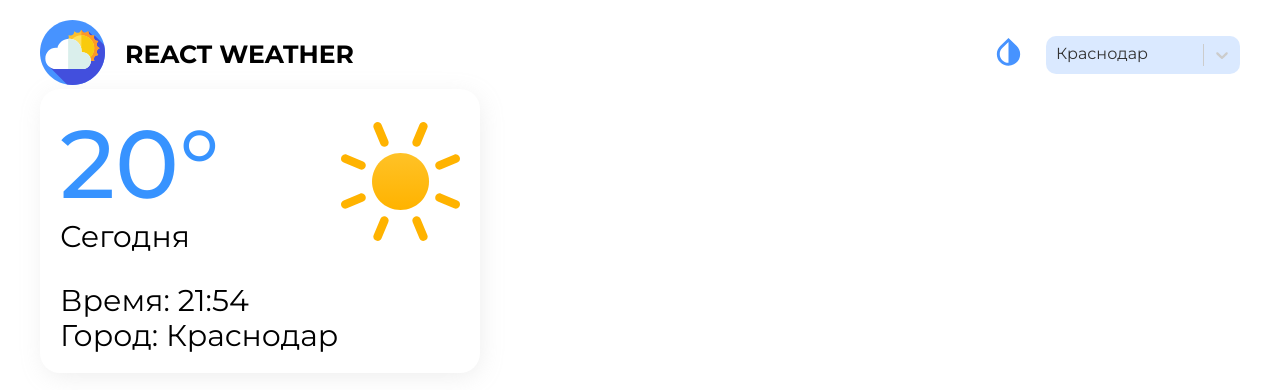
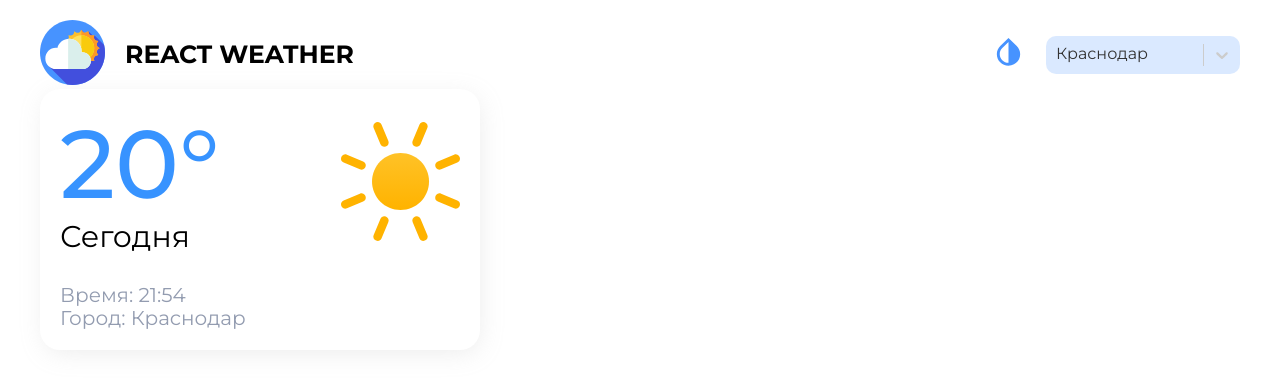
Before and after one commit to sl14888/React-weather-app, a React (Create React App) app: page / in a window 1280 px wide. Shown: the top 390 px of the page. Built offline with nearby package versions, Linux system fonts and the light colour scheme.

Commit message:
стили для 'thisDayInfo'

```diff
--- a/src/pages/Home/components/ThisDay/ThisDay.module.scss
+++ b/src/pages/Home/components/ThisDay/ThisDay.module.scss
@@ -26,4 +26,19 @@
         font-weight: 500;
         color: $primary-color;
     }
+
+    .this_day_name {
+        font-size: 40px;
+        color: $lite-color;
+    }
+
 }
+
+.bottom_block {
+
+    .this_time,
+    .this_city {
+        color: $base-clor;
+        font-size: 20px;
+    }
+}
--- a/src/styles/variables.scss
+++ b/src/styles/variables.scss
@@ -1,4 +1,6 @@
 $primary-color: #3793ff;
+$lite-color: #000;
+$base-clor:#939cb0;
 $lite-background: #fff;
 $box-shadow: 2px 5px 25px -3px rgba(180, 180, 180, 0.25);
 $border-radius: 20px
```
